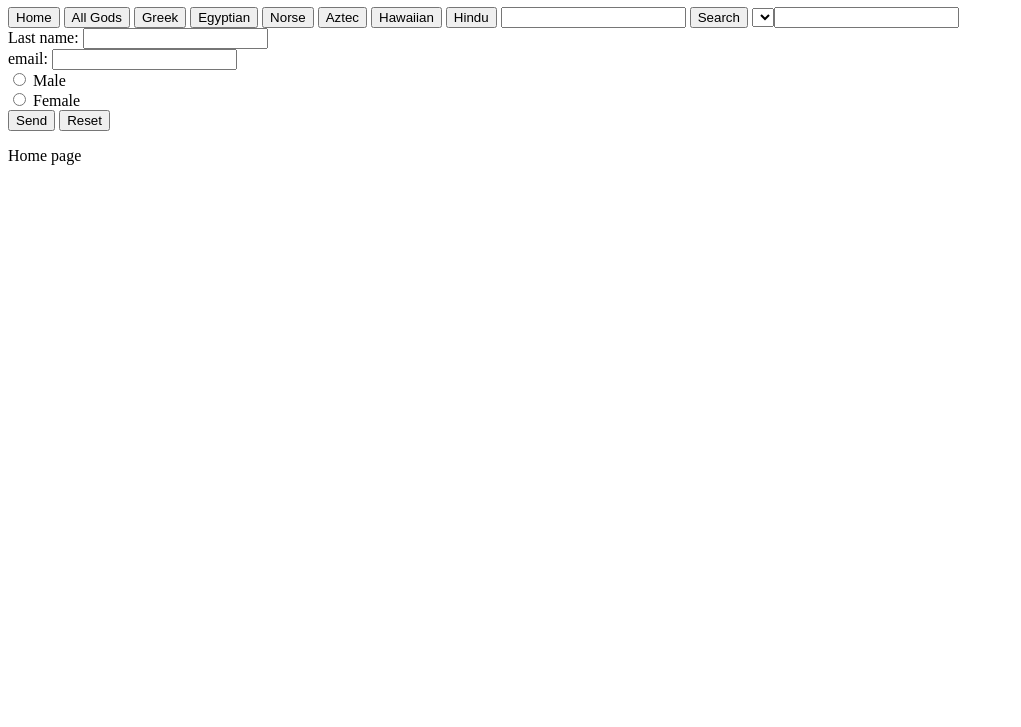
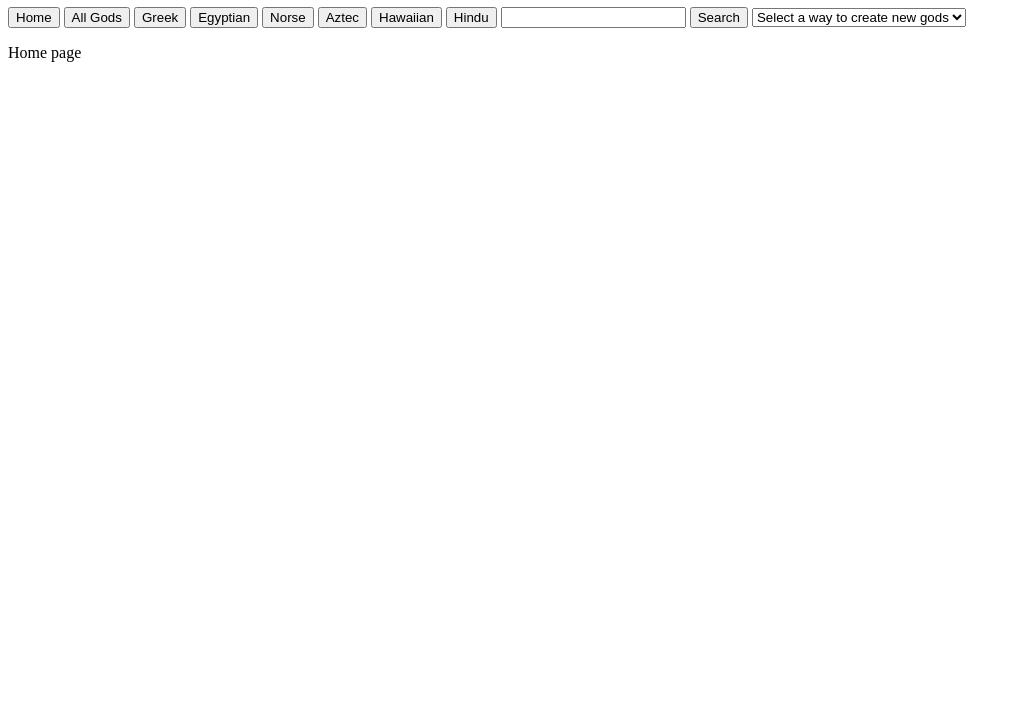
Before and after one commit to BenjaminSchenk/God-Facts, a website: page public/index.html in a window 1280 px wide. Shown: the part 73-800 px from the top of the page, without its empty margins (0-1021 px from the left). Drawn offline with Linux system fonts and the light colour scheme.

Commit message:
Update index.html

```diff
--- a/public/index.html
+++ b/public/index.html
@@ -19,21 +19,26 @@
         <input type="text" id="searchInput">
         <button id="searchBtn">Search</button>
         <select id="createDropdown">
-            <FORM action="http://somesite.com/prog/adduser" method="post">
-                <P>
-                <LABEL for="firstname">First name: </LABEL>
-                          <INPUT type="text" id="firstname"><BR>
-                <LABEL for="lastname">Last name: </LABEL>
-                          <INPUT type="text" id="lastname"><BR>
-                <LABEL for="email">email: </LABEL>
-                          <INPUT type="text" id="email"><BR>
-                <INPUT type="radio" name="sex" value="Male"> Male<BR>
-                <INPUT type="radio" name="sex" value="Female"> Female<BR>
-                <INPUT type="submit" value="Send"> <INPUT type="reset">
-                </P>
-             </FORM>
+            <option value="">Select a way to create new gods</option>
+            <option value="form">Create using a form</option>
+          </select>
+          <div id="createForm" style="display: none;">
+            <form id="newGodForm">
+              <label for="name">Name:</label>
+              <input type="text" id="name" name="name" required>
 
-        </select>
+              <label for="info">General Info:</label>
+              <textarea id="info" name="info" required></textarea>
+
+              <label for="funFacts">Fun Facts:</label>
+              <textarea id="funFacts" name="funFacts" required></textarea>
+
+              <label for="pantheon">Pantheon:</label>
+              <input type="text" id="pantheon" name="pantheon" required>
+
+              <button type="submit">Create</button>
+            </form>
+          </div>
     </div>
     <div id="page">
         <P>Home page</P>
```
